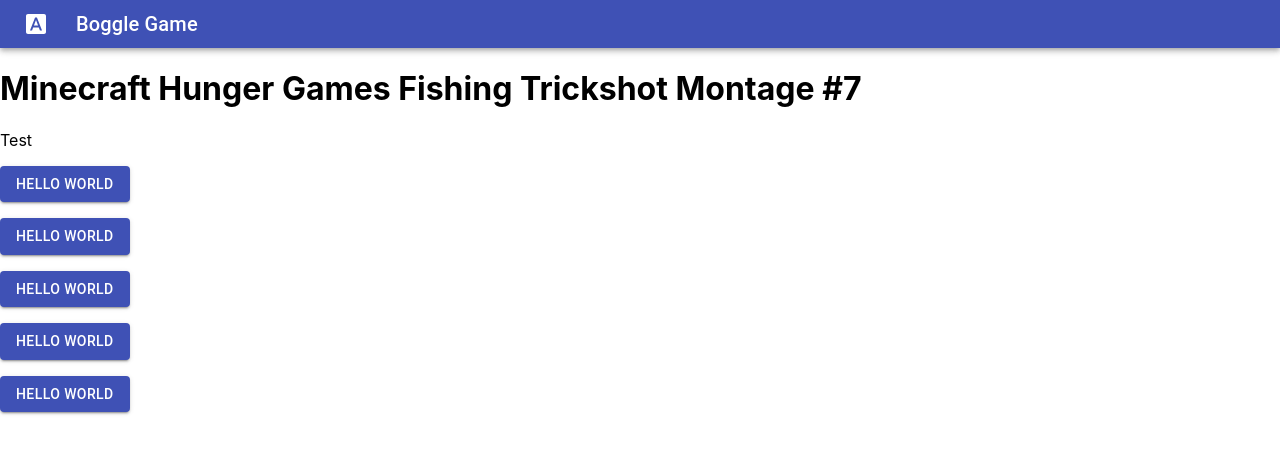
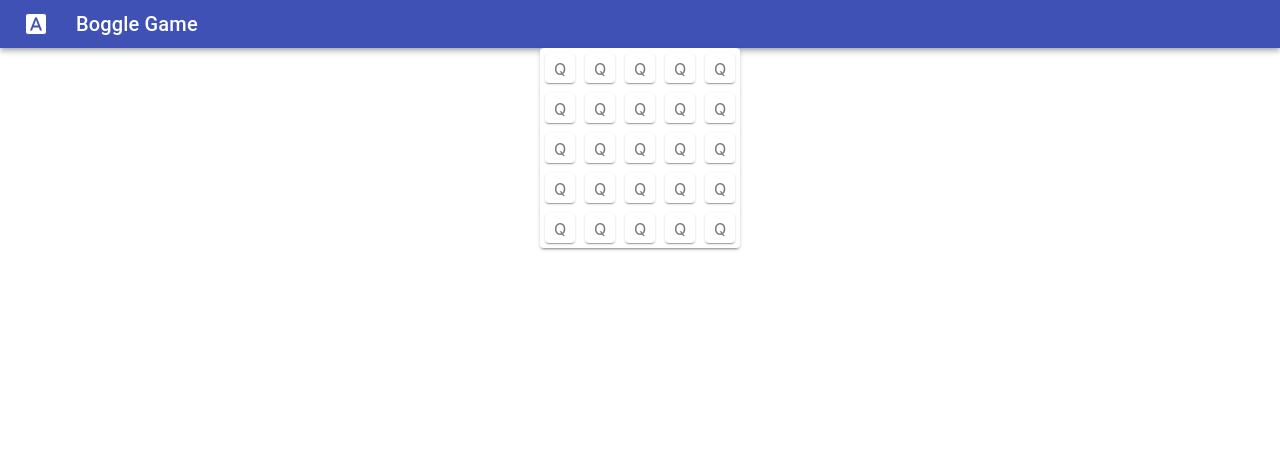
Before and after one commit to Enoumy/boggle, a React (Create React App) app: page / in a window 1280 px wide. Shown: the top 454 px of the page. Built offline with nearby package versions, Linux system fonts and the light colour scheme.

Commit message:
Implemented grid

```diff
--- a/src/App.js
+++ b/src/App.js
@@ -1,7 +1,12 @@
 import React from 'react';
 import InputItem from './Input.js';
 import DenseAppBar from './DenseAppBar.js';
+import SquareGrid from './Grid.js';
 import './App.css';
+
+const test_grid = [['a', 'b', 'qu'],
+                   ['e', 'c', 'k'],
+                   ['qu', 'a', 'm']];
 
 function App() {
   const buttonList = [];
@@ -11,9 +16,7 @@
   return (
     <div>
       <DenseAppBar />
-      <h1>Minecraft Hunger Games Fishing Trickshot Montage #7</h1>
-      <p>Test</p>
-      {buttonList}
+      <SquareGrid data={'Q'} n={5}/>
     </div>
   );
 }
--- /dev/null
+++ b/src/Grid.js
@@ -0,0 +1,61 @@
+import React from 'react';
+import { makeStyles } from '@material-ui/core/styles';
+import Paper from '@material-ui/core/Paper';
+import Grid from '@material-ui/core/Grid';
+
+const useStyles = makeStyles(theme => ({
+  root: {
+    flexGrow: 1
+  },
+  paper: {
+    padding: theme.spacing(1),
+    textAlign: 'center',
+    color: theme.palette.text.secondary,
+    width: 19
+  },
+  container: {
+    padding: theme.spacing(1),
+    margin: 10
+  },
+  tile: {
+    margin: 5,
+    width: 30,
+    height: 30,
+    textAlign: 'center',
+    verticalAlign: 'middle',
+    color:theme.palette.text.secondary,
+  }
+}));
+
+function SquareGrid(props) {
+  const classes = useStyles();
+
+  function tile(props) {
+    return (
+      <Paper className={classes.tile} elevation={1}>
+        <p style={{marginTop: 6}}>{props.data}</p>
+      </Paper>
+    );
+  }
+
+  function FormRow(props) {
+    const cells = [];
+    for (let i = 0; i < props.n; i++)
+      cells.push(tile(props));
+    return (<Grid container> {cells} </Grid>);
+  }
+
+  const rows = [];
+  for (let i = 0; i < props.n; i++)
+    rows.push(FormRow(props));
+
+  return (
+    <Grid container direction="column" justify="space-between" alignItems="center">
+      <Paper style={{width: 'fit-content'}} justify="center" elevation={2}>
+        {rows}
+      </Paper>
+    </Grid>
+  );
+}
+
+export default SquareGrid;
```
